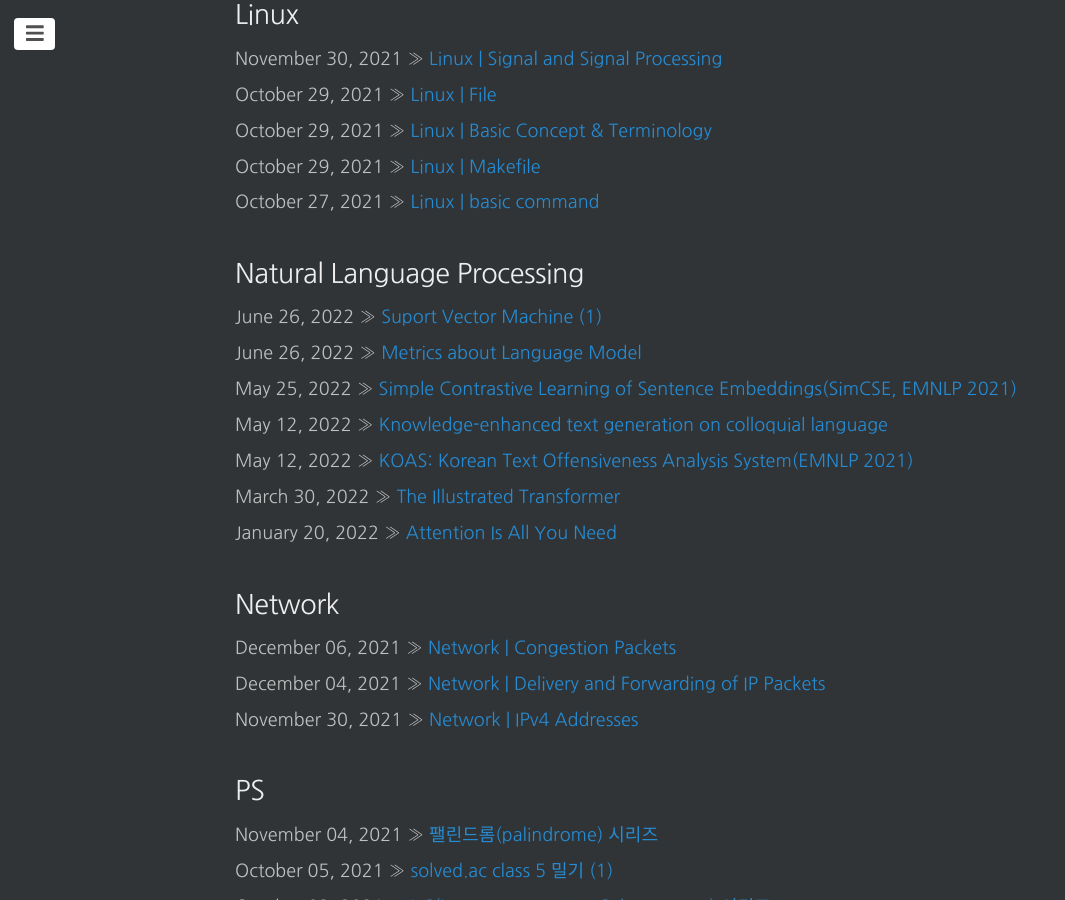
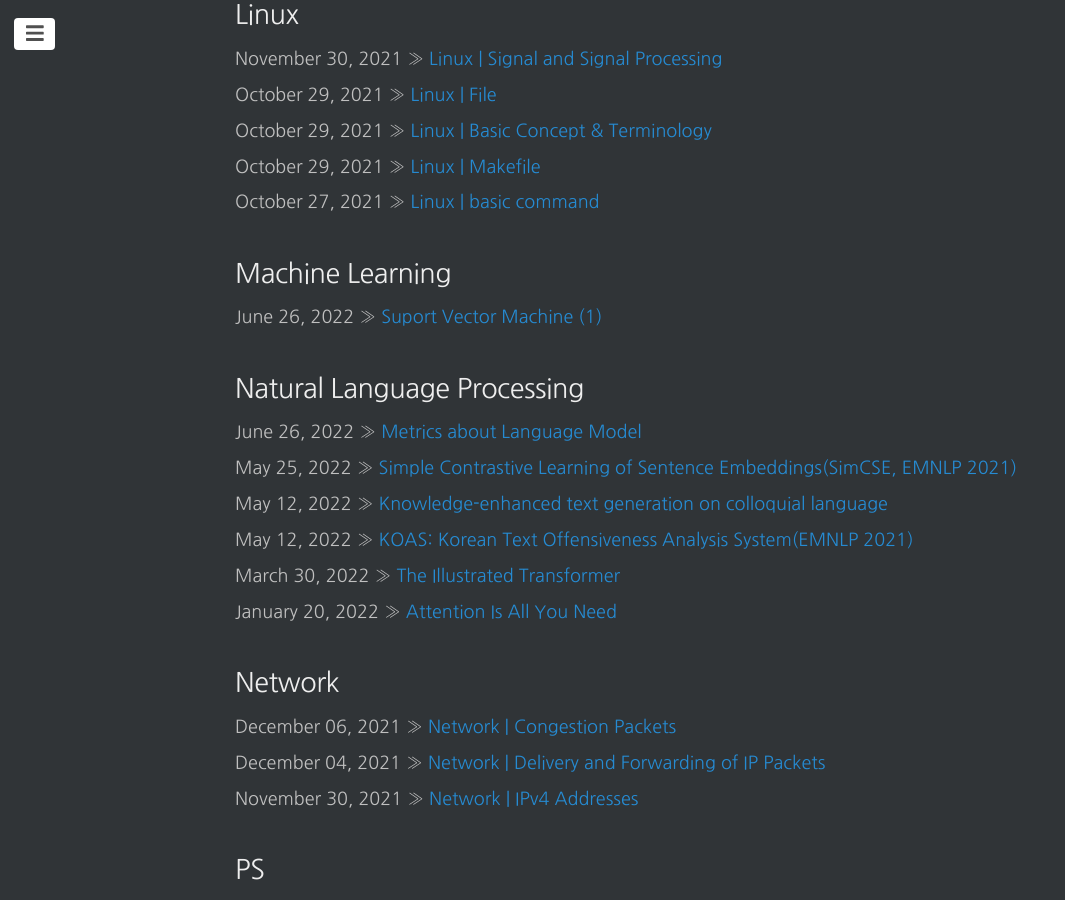
Before and after one commit to changhyeonnam/changhyeonnam.github.io, a Jekyll site: the page built from tags.html, in a window 1280 px wide and 900 px high, scrolled down 2424 px. Shown: the whole window, without its empty margins (0-1065 px from the left). Built offline with Jekyll 4.4.1, drawn with Linux system fonts in a browser that asks for light colours; nearby versions of some CDN libraries; comment, search, counter and statistics services are not loaded; some of the changed lines change nothing that is shown.

Commit message:
update svm_1 post

```diff
--- a/_posts/2022/2022-6-26-svm_1.md
+++ b/_posts/2022/2022-6-26-svm_1.md
@@ -2,7 +2,7 @@
 title: Suport Vector Machine (1)
 Created: July 10, 2022 2:54 PM
 tags:
-  - Natural Language Processing
+  - Machine Learning
 
 use_math: true
 comments: true
@@ -81,15 +81,15 @@ $$w\cdot X+b = 0$$
 $$x= x_p+r{w\over \mid\mid x\mid \mid}$$
 $$f(x_p)=0$$
 $$f(x) = a$$
-$$f(x)=w\cdot x +b = w(x_p+r{w\over\mid \mid w \mid \mid})+b = w\cdot x_p+b+r{{w\cdot w}\over {\mid\mid w\mid\mid}} = r\mid\mid w\mid\mid =a$$
+$$f(x)=w\cdot x +b = w(x_p+r{w\over\mid \mid w \mid \mid})+b = w\cdot x_p+b+r{w\cdot w\over \mid\mid w\mid\mid} = r\mid\mid w\mid\mid =a$$
 
 그러면 마진(margin) $r$을 다음과 같이 표현할 수 있습니다.
 
-$$r={f(x)\over{\mid\mid w\mid\mid}} = {a\over{\mid\mid w\mid\mid}}$$
+$$r={f(x)\over\mid\mid w\mid\mid} = {a\over\mid\mid w\mid\mid}$$
 
 $r$을 최대화 해 봅시다. 이때, 양쪽 방향에 대해 모두 고려해야 합니다.
 
-$$max_{w,b}2r = {2a\over{\mid\mid w\mid\mid}}$$
+$$max_{w,b}2r = {2a\over\mid\mid w\mid\mid}$$
 이때 조건은 $(w\cdot x_j+b)y_j \ge a$ 입니다. (해당 조건은 위에서 확인 했 듯이 항상 만족합니다.)
 
 위의 식에서 $a$는 임의의 양수 값이 이므로 1이라고 하면, 마진 $r$을 최대화하는 것은 $\mid\mid w\mid\mid$을 최소화 하는 것으로 생각할 수 있습니다.
```
